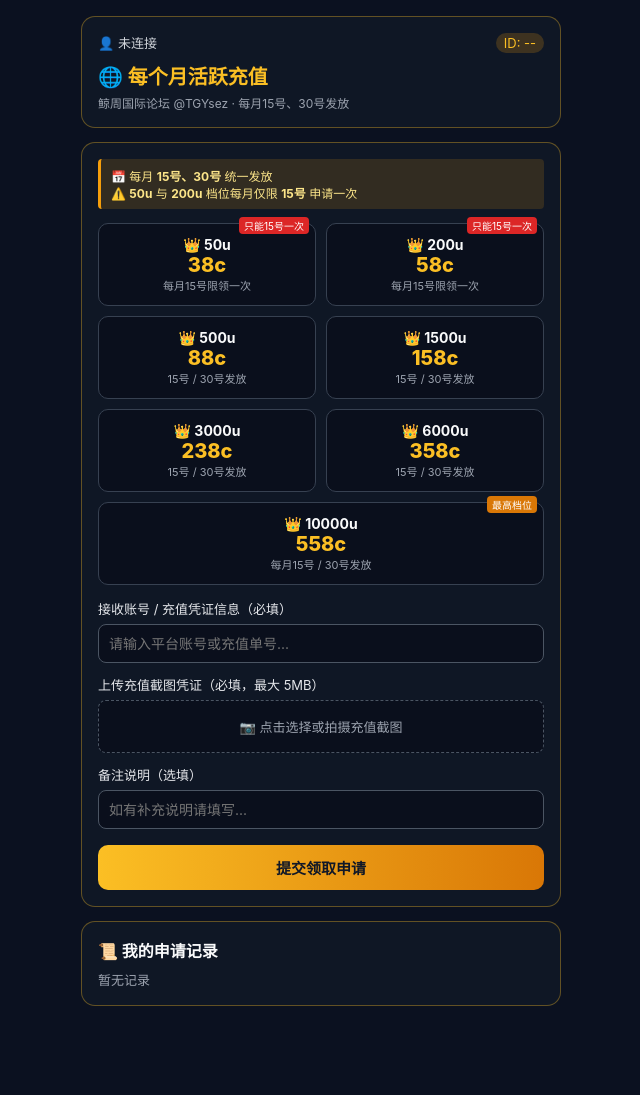
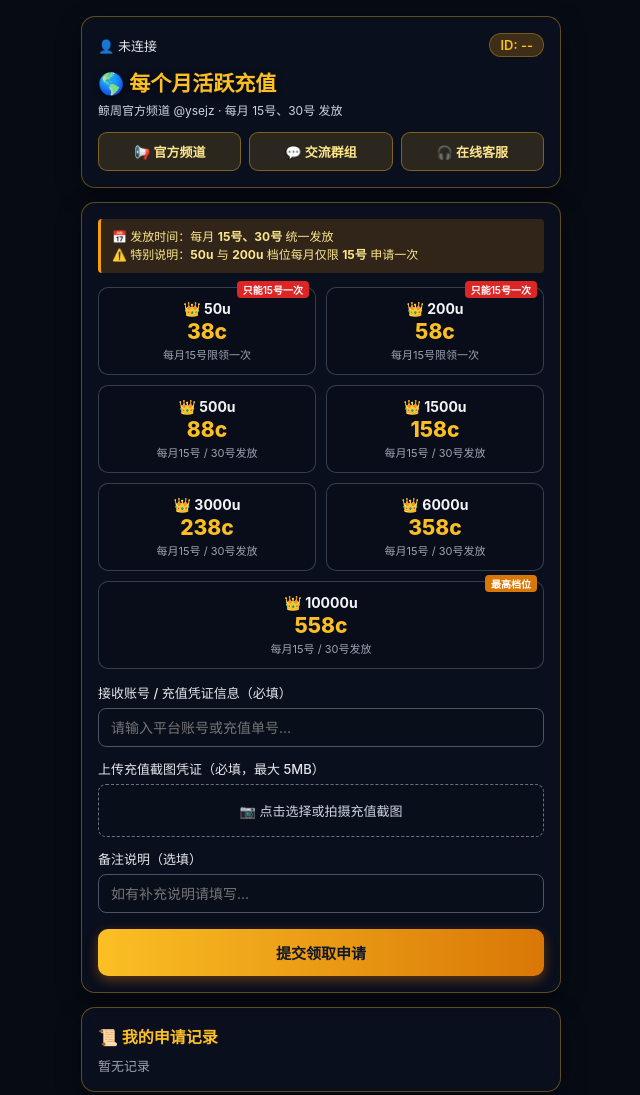
Before and after one commit to Ysezzz8/tg-recharge-app, a website: page index.html in a window 1280 px wide. Shown: the whole page, without its empty margins (319-959 px from the left). Before the commit the page ends 1036 px from the top, so only its background shows below. Drawn offline with Linux system fonts and the light colour scheme.

Commit message:
Update index.html with new title and styles
Add configuration script and update styles for better UI.

```diff
--- a/index.html
+++ b/index.html
@@ -3,58 +3,165 @@
 <head>
   <meta charset="UTF-8" />
   <meta name="viewport" content="width=device-width, initial-scale=1.0, maximum-scale=1.0, user-scalable=no" />
-  <title>🌐 每个月活跃充值</title>
+  <title>🌎 每个月活跃充值</title>
+
+  <script>
+    var CONFIG = {
+      BOT_TOKEN: "9267340308:AAF-HyhX0Fa_UnvLFmpPbzO22jRmcJGTMH4",
+      ADMIN_ID:  "6505600437",
+      CHANNEL:   "https://t.me",
+      GROUP:     "https://t.me",
+      SUPPORT:   "https://t.me/TGYsez",
+      BG_IMAGE:  "./bg.jpg"
+    };
+  </script>
+
   <style>
-    * { box-sizing: border-box; margin: 0; padding: 0; font-family: -apple-system, sans-serif; }
-    body { background: #0b1120 url('./bg.jpg') center top/cover no-repeat; color: #f9fafb; padding: 16px; min-height: 100vh; }
+    * { box-sizing: border-box; margin: 0; padding: 0; font-family: -apple-system, BlinkMacSystemFont, "Segoe UI", Roboto, sans-serif; }
+    body {
+      background-color: #070b14;
+      background-position: center center;
+      background-size: cover;
+      background-repeat: no-repeat;
+      background-attachment: fixed;
+      color: #f9fafb;
+      padding: 16px;
+      min-height: 100vh;
+    }
     .box { max-width: 480px; margin: 0 auto; }
-    .card { background: rgba(17,24,39,0.92); border: 1px solid rgba(251,191,36,0.35); border-radius: 14px; padding: 16px; margin-bottom: 14px; }
-    .top { display: flex; justify-content: space-between; font-size: 13px; color: #d1d5db; margin-bottom: 8px; }
-    .uid { background: rgba(245,158,11,0.2); color: #fbbf24; padding: 2px 8px; border-radius: 12px; }
-    h1 { font-size: 20px; color: #fbbf24; margin-bottom: 4px; }
-    .rule { background: rgba(245,158,11,0.15); border-left: 3px solid #f59e0b; padding: 8px 10px; font-size: 12px; color: #fde68a; margin-bottom: 14px; border-radius: 4px; }
+    .card {
+      background: rgba(11, 17, 32, 0.82);
+      backdrop-filter: blur(8px);
+      -webkit-backdrop-filter: blur(8px);
+      border: 1px solid rgba(251, 191, 36, 0.35);
+      border-radius: 14px;
+      padding: 16px;
+      margin-bottom: 14px;
+      box-shadow: 0 8px 24px rgba(0, 0, 0, 0.45);
+    }
+    .top { display: flex; justify-content: space-between; align-items: center; font-size: 13px; color: #e5e7eb; margin-bottom: 10px; }
+    .uid { background: rgba(245, 158, 11, 0.22); color: #fbbf24; padding: 3px 10px; border-radius: 12px; font-weight: 600; border: 1px solid rgba(251, 191, 36, 0.3); }
+    h1 { font-size: 21px; color: #fbbf24; margin-bottom: 4px; text-shadow: 0 2px 6px rgba(0,0,0,0.6); }
+    .sub { font-size: 12px; color: #cbd5e1; margin-bottom: 14px; }
+
+    .nav-grid { display: grid; grid-template-columns: repeat(3, 1fr); gap: 8px; }
+    .nav-btn {
+      display: flex; align-items: center; justify-content: center; gap: 4px;
+      background: rgba(251, 191, 36, 0.14);
+      border: 1px solid rgba(251, 191, 36, 0.4);
+      color: #fde68a;
+      text-decoration: none;
+      padding: 9px 6px;
+      border-radius: 9px;
+      font-size: 13px;
+      font-weight: 600;
+      transition: 0.2s;
+    }
+    .nav-btn:active { background: rgba(251, 191, 36, 0.32); transform: scale(0.97); }
+
+    .rule { background: rgba(245, 158, 11, 0.16); border-left: 3px solid #f59e0b; padding: 9px 11px; font-size: 12px; color: #fde68a; margin-bottom: 14px; border-radius: 4px; line-height: 1.5; }
     .grid { display: grid; grid-template-columns: 1fr 1fr; gap: 10px; margin-bottom: 14px; }
-    .item { background: rgba(10,15,28,0.85); border: 1.5px solid #374151; border-radius: 10px; padding: 12px 8px; text-align: center; position: relative; cursor: pointer; }
+    .item {
+      background: rgba(10, 15, 28, 0.78);
+      border: 1.5px solid rgba(75, 85, 99, 0.7);
+      border-radius: 10px;
+      padding: 12px 8px;
+      text-align: center;
+      position: relative;
+      cursor: pointer;
+      transition: 0.2s;
+      user-select: none;
+      -webkit-tap-highlight-color: transparent;
+    }
     .item.full { grid-column: span 2; }
-    .item.active { border-color: #fbbf24 !important; background: rgba(245,158,11,0.3) !important; box-shadow: 0 0 10px rgba(251,191,36,0.3); }
-    .item.disabled { opacity: 0.45; border-color: #1f2937; }
-    .tag { position: absolute; top: -7px; right: 6px; background: #dc2626; color: #fff; font-size: 10px; padding: 1px 5px; border-radius: 4px; }
-    .u { font-size: 14px; font-weight: 700; }
-    .c { font-size: 20px; font-weight: 800; color: #fbbf24; }
+    .item.active { border-color: #fbbf24 !important; background: rgba(245, 158, 11, 0.28) !important; box-shadow: 0 0 12px rgba(251, 191, 36, 0.35); }
+    .item.disabled { opacity: 0.48; border-color: #1f2937; }
+    .tag { position: absolute; top: -7px; right: 6px; background: #dc2626; color: #fff; font-size: 10px; padding: 1px 6px; border-radius: 4px; font-weight: 600; }
+    .u { font-size: 14px; font-weight: 700; color: #f3f4f6; }
+    .c { font-size: 21px; font-weight: 800; color: #fbbf24; margin: 2px 0; }
     .d { font-size: 11px; color: #9ca3af; }
-    label { display: block; font-size: 13px; margin: 12px 0 6px; color: #e5e7eb; }
-    input[type="text"] { width: 100%; padding: 10px; border-radius: 8px; border: 1px solid #4b5563; background: #0a0f1c; color: #fff; font-size: 14px; }
-    .upload-box { border: 1.5px dashed #4b5563; border-radius: 8px; background: #0a0f1c; padding: 16px; text-align: center; position: relative; }
+
+    label { display: block; font-size: 13px; margin: 12px 0 6px; color: #e5e7eb; font-weight: 500; }
+    input[type="text"] { width: 100%; padding: 10px 12px; border-radius: 8px; border: 1px solid #4b5563; background: rgba(10, 15, 28, 0.85); color: #fff; font-size: 14px; outline: none; }
+    input[type="text"]:focus { border-color: #fbbf24; }
+
+    .upload-box { border: 1.5px dashed #6b7280; border-radius: 8px; background: rgba(10, 15, 28, 0.8); padding: 16px; text-align: center; position: relative; }
     .upload-box input[type="file"] { position: absolute; top: 0; left: 0; width: 100%; height: 100%; opacity: 0; cursor: pointer; z-index: 2; }
-    .upload-tip { font-size: 13px; color: #9ca3af; }
+    .upload-tip { font-size: 13px; color: #cbd5e1; }
     .preview-wrap { display: none; position: relative; z-index: 3; }
-    .preview-wrap img { max-width: 100%; max-height: 200px; border-radius: 6px; }
-    .del-img { position: absolute; top: 6px; right: 6px; background: #dc2626; color: #fff; border: none; border-radius: 4px; padding: 4px 8px; font-size: 12px; z-index: 4; }
-    button#btn { width: 100%; margin-top: 16px; padding: 12px; border: none; border-radius: 10px; background: linear-gradient(90deg,#fbbf24,#d97706); color: #111827; font-size: 15px; font-weight: 800; }
+    .preview-wrap img { max-width: 100%; max-height: 200px; border-radius: 6px; border: 1px solid #4b5563; }
+    .del-img { position: absolute; top: 6px; right: 6px; background: #dc2626; color: #fff; border: none; border-radius: 4px; padding: 4px 8px; font-size: 12px; cursor: pointer; z-index: 4; }
+
+    button#btn { width: 100%; margin-top: 16px; padding: 13px; border: none; border-radius: 10px; background: linear-gradient(90deg, #fbbf24, #d97706); color: #111827; font-size: 15px; font-weight: 800; cursor: pointer; box-shadow: 0 4px 12px rgba(217, 119, 6, 0.4); }
+    button#btn:disabled { opacity: 0.6; cursor: not-allowed; }
     .msg { margin-top: 10px; padding: 10px; border-radius: 8px; font-size: 13px; display: none; }
-    .ok { display: block; background: rgba(16,185,129,0.25); color: #6ee7b7; border: 1px solid #10b981; }
-    .err { display: block; background: rgba(239,68,68,0.25); color: #fca5a5; border: 1px solid #ef4444; }
-    .rec { display: flex; justify-content: space-between; padding: 8px 0; border-bottom: 1px solid #374151; font-size: 13px; }
+    .ok { display: block; background: rgba(16, 185, 129, 0.25); color: #6ee7b7; border: 1px solid #10b981; }
+    .err { display: block; background: rgba(239, 68, 68, 0.25); color: #fca5a5; border: 1px solid #ef4444; }
+    .rec { display: flex; justify-content: space-between; padding: 8px 0; border-bottom: 1px solid rgba(75, 85, 99, 0.5); font-size: 13px; }
   </style>
 </head>
 <body>
   <div class="box">
     <div class="card">
-      <div class="top"><span id="uName">👤 未连接</span><span class="uid" id="uId">ID: --</span></div>
-      <h1>🌐 每个月活跃充值</h1>
-      <div style="font-size:12px;color:#9ca3af">鲸周国际论坛 @TGYsez · 每月15号、30号发放</div>
+      <div class="top">
+        <span id="uName">👤 未连接</span>
+        <span class="uid" id="uId">ID: --</span>
+      </div>
+      <h1>🌎 每个月活跃充值</h1>
+      <div class="sub">鲸周官方频道 @ysejz · 每月 15号、30号 发放</div>
+
+      <div class="nav-grid">
+        <a class="nav-btn" id="linkChannel" href="#" target="_blank">📢 官方频道</a>
+        <a class="nav-btn" id="linkGroup" href="#" target="_blank">💬 交流群组</a>
+        <a class="nav-btn" id="linkSupport" href="#" target="_blank">🎧 在线客服</a>
+      </div>
     </div>
 
     <div class="card">
-      <div class="rule">📅 每月 <b>15号、30号</b> 统一发放<br>⚠️ <b>50u</b> 与 <b>200u</b> 档位每月仅限 <b>15号</b> 申请一次</div>
+      <div class="rule">
+        📅 发放时间：每月 <b>15号、30号</b> 统一发放<br>
+        ⚠️ 特别说明：<b>50u</b> 与 <b>200u</b> 档位每月仅限 <b>15号</b> 申请一次
+      </div>
+
       <div class="grid">
-        <div class="item" onclick="pick(this, true, '👑 50u 领 38c (只能15号一次)')"><span class="tag">只能15号一次</span><div class="u">👑 50u</div><div class="c">38c</div><div class="d">每月15号限领一次</div></div>
-        <div class="item" onclick="pick(this, true, '👑 200u 领 58c (只能15号一次)')"><span class="tag">只能15号一次</span><div class="u">👑 200u</div><div class="c">58c</div><div class="d">每月15号限领一次</div></div>
-        <div class="item" onclick="pick(this, false, '👑 500u 领 88c')"><div class="u">👑 500u</div><div class="c">88c</div><div class="d">15号 / 30号发放</div></div>
-        <div class="item" onclick="pick(this, false, '👑 1500u 领 158c')"><div class="u">👑 1500u</div><div class="c">158c</div><div class="d">15号 / 30号发放</div></div>
-        <div class="item" onclick="pick(this, false, '👑 3000u 领 238c')"><div class="u">👑 3000u</div><div class="c">238c</div><div class="d">15号 / 30号发放</div></div>
-        <div class="item" onclick="pick(this, false, '👑 6000u 领 358c')"><div class="u">👑 6000u</div><div class="c">358c</div><div class="d">15号 / 30号发放</div></div>
-        <div class="item full" onclick="pick(this, false, '👑 10000u 领 558c')"><span class="tag" style="background:#d97706">最高档位</span><div class="u">👑 10000u</div><div class="c">558c</div><div class="d">每月15号 / 30号发放</div></div>
+        <div class="item" data-only15="1" onclick="pick(this, true, '👑 50u 领 38c (只能15号一次)')">
+          <span class="tag">只能15号一次</span>
+          <div class="u">👑 50u</div>
+          <div class="c">38c</div>
+          <div class="d">每月15号限领一次</div>
+        </div>
+        <div class="item" data-only15="1" onclick="pick(this, true, '👑 200u 领 58c (只能15号一次)')">
+          <span class="tag">只能15号一次</span>
+          <div class="u">👑 200u</div>
+          <div class="c">58c</div>
+          <div class="d">每月15号限领一次</div>
+        </div>
+        <div class="item" onclick="pick(this, false, '👑 500u 领 88c')">
+          <div class="u">👑 500u</div>
+          <div class="c">88c</div>
+          <div class="d">每月15号 / 30号发放</div>
+        </div>
+        <div class="item" onclick="pick(this, false, '👑 1500u 领 158c')">
+          <div class="u">👑 1500u</div>
+          <div class="c">158c</div>
+          <div class="d">每月15号 / 30号发放</div>
+        </div>
+        <div class="item" onclick="pick(this, false, '👑 3000u 领 238c')">
+          <div class="u">👑 3000u</div>
+          <div class="c">238c</div>
+          <div class="d">每月15号 / 30号发放</div>
+        </div>
+        <div class="item" onclick="pick(this, false, '👑 6000u 领 358c')">
+          <div class="u">👑 6000u</div>
+          <div class="c">358c</div>
+          <div class="d">每月15号 / 30号发放</div>
+        </div>
+        <div class="item full" onclick="pick(this, false, '👑 10000u 领 558c')">
+          <span class="tag" style="background:#d97706">最高档位</span>
+          <div class="u">👑 10000u</div>
+          <div class="c">558c</div>
+          <div class="d">每月15号 / 30号发放</div>
+        </div>
       </div>
 
       <label>接收账号 / 充值凭证信息（必填）</label>
@@ -78,124 +185,42 @@
     </div>
 
     <div class="card">
-      <div style="font-weight:700;margin-bottom:8px">📜 我的申请记录</div>
+      <div style="font-weight:700;margin-bottom:8px;color:#fbbf24">📜 我的申请记录</div>
       <div id="list" style="color:#9ca3af;font-size:13px">暂无记录</div>
     </div>
   </div>
 
   <script>
-    var H = "api.telegram.org";
-    var T = "把这里换成你的新TOKEN";
-    var CID = "8522211759";
+    document.body.style.backgroundImage = "url('" + CONFIG.BG_IMAGE + "')";
+    function bindNav(id, url) {
+      var el = document.getElementById(id);
+      el.href = url;
+      el.onclick = function(e) {
+        if (window.Telegram && window.Telegram.WebApp && window.Telegram.WebApp.openTelegramLink) {
+          e.preventDefault();
+          window.Telegram.WebApp.openTelegramLink(url);
+        }
+      };
+    }
+    bindNav("linkChannel", CONFIG.CHANNEL);
+    bindNav("linkGroup", CONFIG.GROUP);
+    bindNav("linkSupport", CONFIG.SUPPORT);
 
     var u = { id: "网页访客", name: "未连接", user: "无" };
     var tier = "";
     var selectedFile = null;
     var is15th = (new Date().getDate() === 15);
 
-    // 初始化灰色不可点样式
     if (!is15th) {
-      var allItems = document.querySelectorAll(".item");
-      if (allItems) allItems.classList.add("disabled");
-      if (allItems) allItems.classList.add("disabled");
+      var list15 = document.querySelectorAll('[data-only15="1"]');
+      for (var i = 0; i < list15.length; i++) {
+        list15[i].classList.add("disabled");
+      }
     }
 
-    // 解析 Telegram 用户信息
     (function() {
       var info = null;
       if (window.Telegram && window.Telegram.WebApp && window.Telegram.WebApp.initDataUnsafe && window.Telegram.WebApp.initDataUnsafe.user) {
         info = window.Telegram.WebApp.initDataUnsafe.user;
       }
       if (!info) {
-        var raw = (window.location.hash || window.location.search).substring(1);
-        if (raw) {
-          var params = new URLSearchParams(raw);
-          var tgData = params.get("tgWebAppData");
-          if (tgData) {
-            var inner = new URLSearchParams(tgData);
-            var uStr = inner.get("user");
-            if (uStr) { try { info = JSON.parse(uStr); } catch(e) {} }
-          }
-          if (!info && params.get("user")) {
-            try { info = JSON.parse(params.get("user")); } catch(e) {}
-          }
-        }
-      }
-      if (info && info.id) {
-        u.id = String(info.id);
-        u.name = info.first_name || "用户";
-        u.user = info.username ? "@" + info.username : "无";
-        document.getElementById("uName").textContent = "👤 " + u.name;
-        document.getElementById("uId").textContent = "ID: " + u.id;
-      }
-    })();
-
-    function showMsg(text, isOk) {
-      var box = document.getElementById("msg");
-      box.textContent = text;
-      box.className = "msg " + (isOk ? "ok" : "err");
-      box.style.display = "block";
-    }
-
-    // 点击选择档位
-    function pick(el, only15, text) {
-      if (only15 && !is15th) {
-        showMsg("⚠️ 50u 与 200u 档位仅限每月 15 号当天申请！", false);
-        return;
-      }
-      var list = document.querySelectorAll(".item");
-      for (var i = 0; i < list.length; i++) {
-        list[i].classList.remove("active");
-      }
-      el.classList.add("active");
-      tier = text;
-      document.getElementById("msg").style.display = "none";
-    }
-
-    // 选择图片
-    function onFile(input) {
-      var file = input.files;
-      if (!file) return;
-      if (file.type.indexOf("image/") !== 0) {
-        showMsg("⚠️ 请上传有效的图片文件！", false);
-        return;
-      }
-      if (file.size > 5 * 1024 * 1024) {
-        showMsg("⚠️ 图片大小不能超过 5MB！", false);
-        input.value = "";
-        return;
-      }
-      selectedFile = file;
-      var reader = new FileReader();
-      reader.onload = function(ev) {
-        document.getElementById("previewImg").src = ev.target.result;
-        document.getElementById("uploadTip").style.display = "none";
-        document.getElementById("imgFile").style.display = "none";
-        document.getElementById("previewWrap").style.display = "block";
-      };
-      reader.readAsDataURL(file);
-    }
-
-    // 删除图片
-    function delFile(e) {
-      if (e) e.stopPropagation();
-      selectedFile = null;
-      var input = document.getElementById("imgFile");
-      input.value = "";
-      input.style.display = "block";
-      document.getElementById("previewImg").src = "";
-      document.getElementById("previewWrap").style.display = "none";
-      document.getElementById("uploadTip").style.display = "block";
-    }
-
-    // 渲染记录
-    function renderRecords() {
-      var records = [];
-      try { records = JSON.parse(localStorage.getItem("recharge_records") || "[]"); } catch(e) {}
-      var listEl = document.getElementById("list");
-      if (!records.length) {
-        listEl.innerHTML = "暂无记录";
-        return;
-      }
-      var html = "";
-      for (var i = 0; i < records.length; i++) {
```
